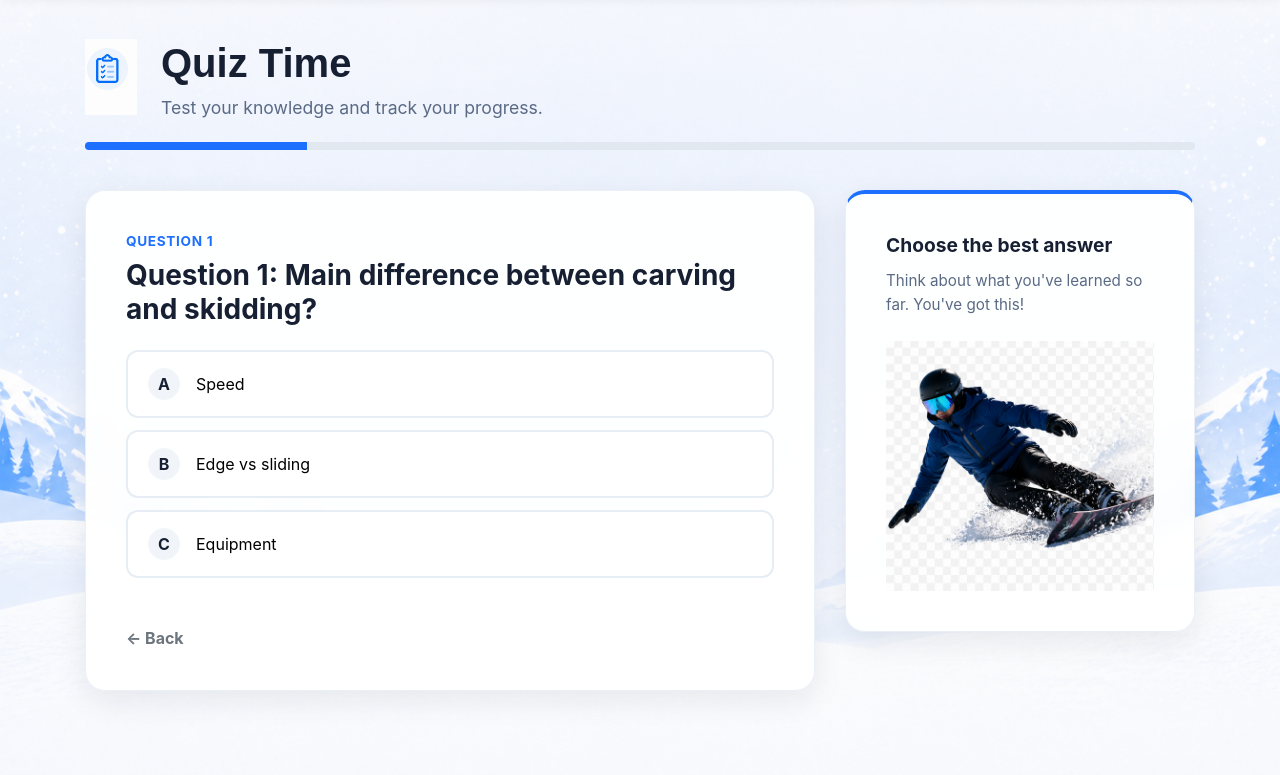
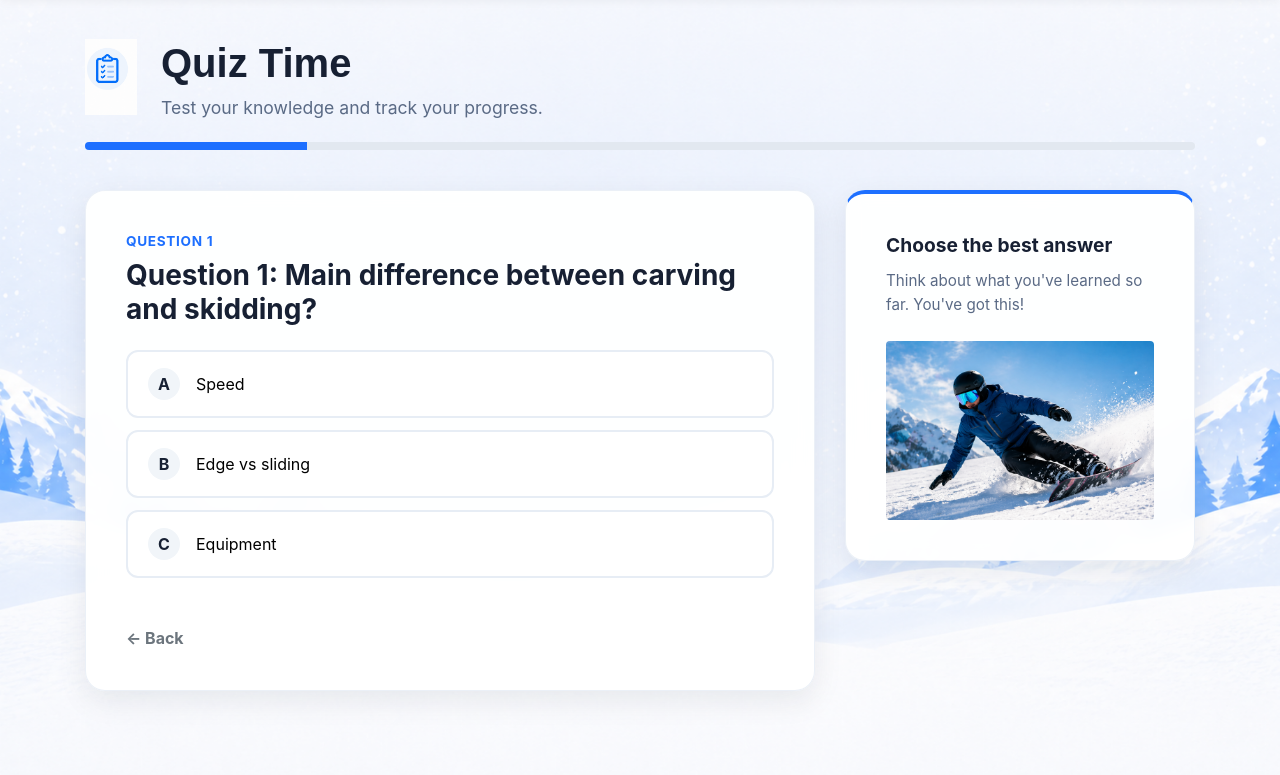
Before and after one commit to JIachen-Tu/UI-final-project, a Flask app: page /quiz/1 in a window 1280 px wide. Shown: the part 65-840 px from the top of the page. Run offline with Flask 3, Linux system fonts and the light colour scheme; some libraries are stand-ins or nearby versions.

Commit message:
Update quiz.html

```diff
--- a/templates/quiz.html
+++ b/templates/quiz.html
@@ -54,7 +54,7 @@
                     <p class="tip-desc">Think about what you've learned so far. You've got this!</p>
 
                     <div class="mt-4 text-center">
-                        <img src="/static/data/snowboarder.png" alt="Snowboarder Hint" class="img-fluid rounded" style="max-height: 250px; width: 100%; object-fit: cover;">
+                        <img src="/static/data/snowboarder_withbg.png" alt="Snowboarder Hint" class="img-fluid rounded" style="max-height: 250px; width: 100%; object-fit: cover;">
                     </div>
                 </div>
             </div>
```
